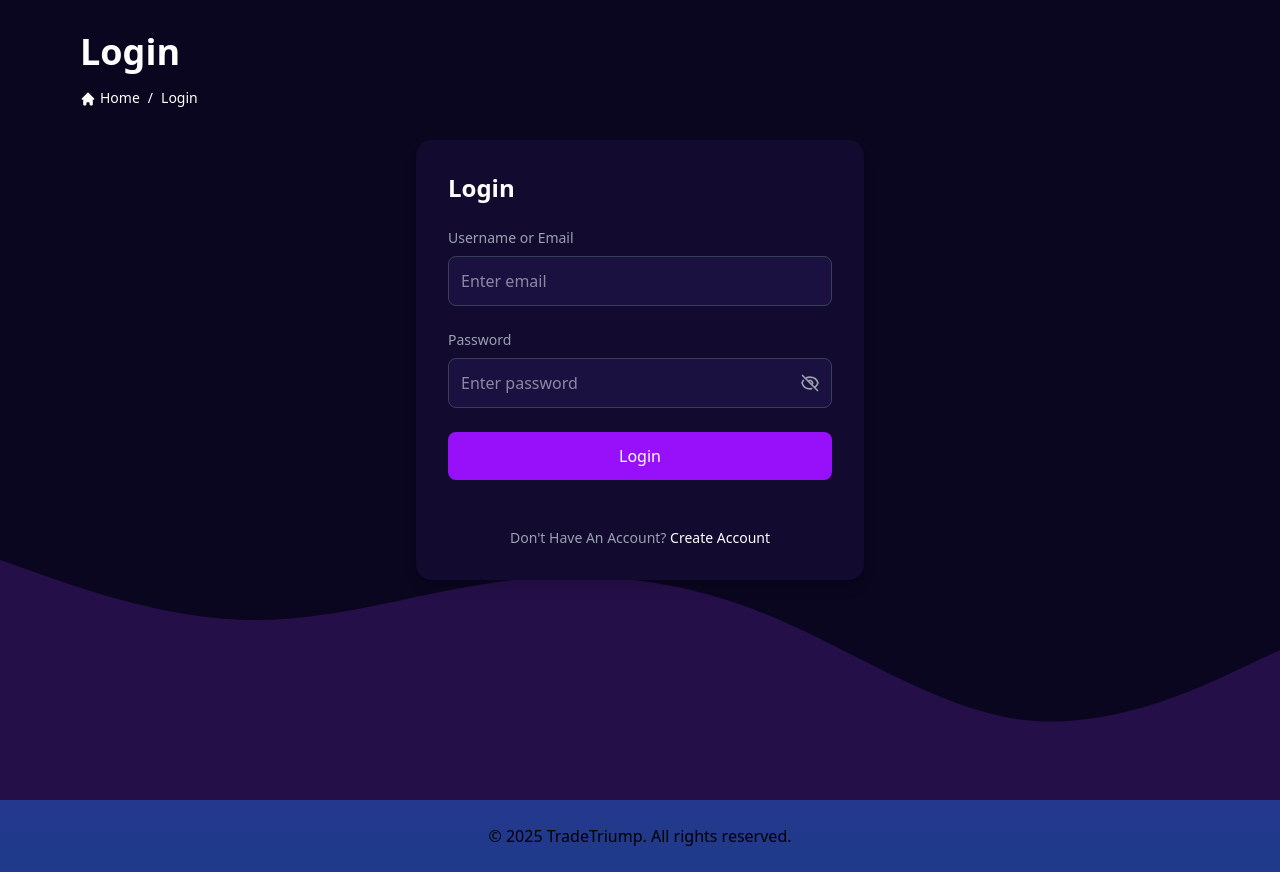
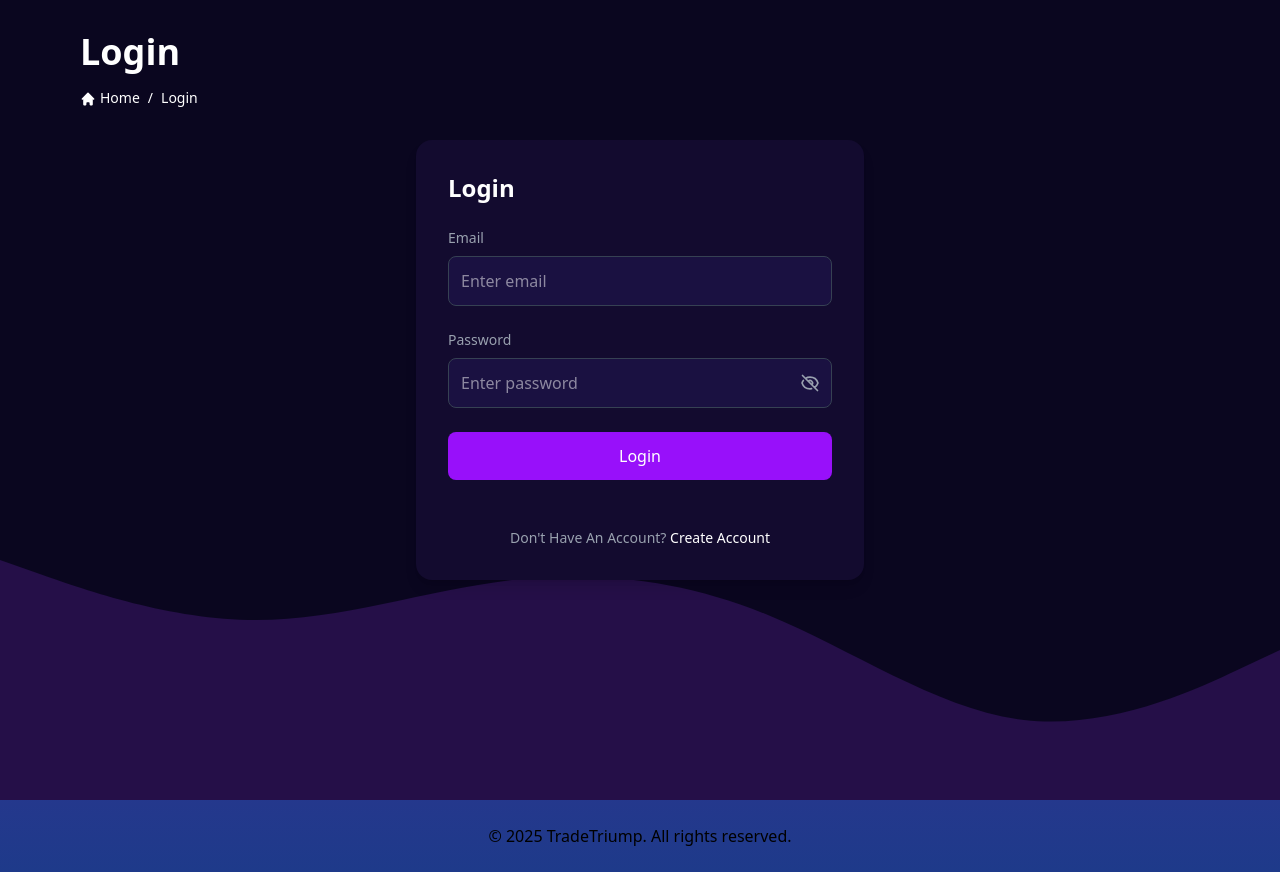
Before and after one commit to Kel-D-Coder/crypto-investment, a React (Vite) app: page /login in a window 1280 px wide. Built offline with nearby package versions, Linux system fonts and the light colour scheme; no server answers.

Commit message:
correction

```diff
--- a/src/pages/Login.tsx
+++ b/src/pages/Login.tsx
@@ -84,7 +84,7 @@ export const Login: React.FC = () => {
                     <h2 className="text-xl md:text-2xl font-bold mb-6">Login</h2>
                     <form className="space-y-4 md:space-y-6" onSubmit={handleSubmit}>
                         <div>
-                            <label className="block text-sm text-gray-400 mb-1 md:mb-2">Username or Email</label>
+                            <label className="block text-sm text-gray-400 mb-1 md:mb-2">Email</label>
                             <input
                                 type="text"
                                 className="w-full bg-[#1a1141] rounded-lg p-2.5 md:p-3 border border-gray-700 focus:border-purple-500 focus:outline-none text-sm md:text-base"
```
